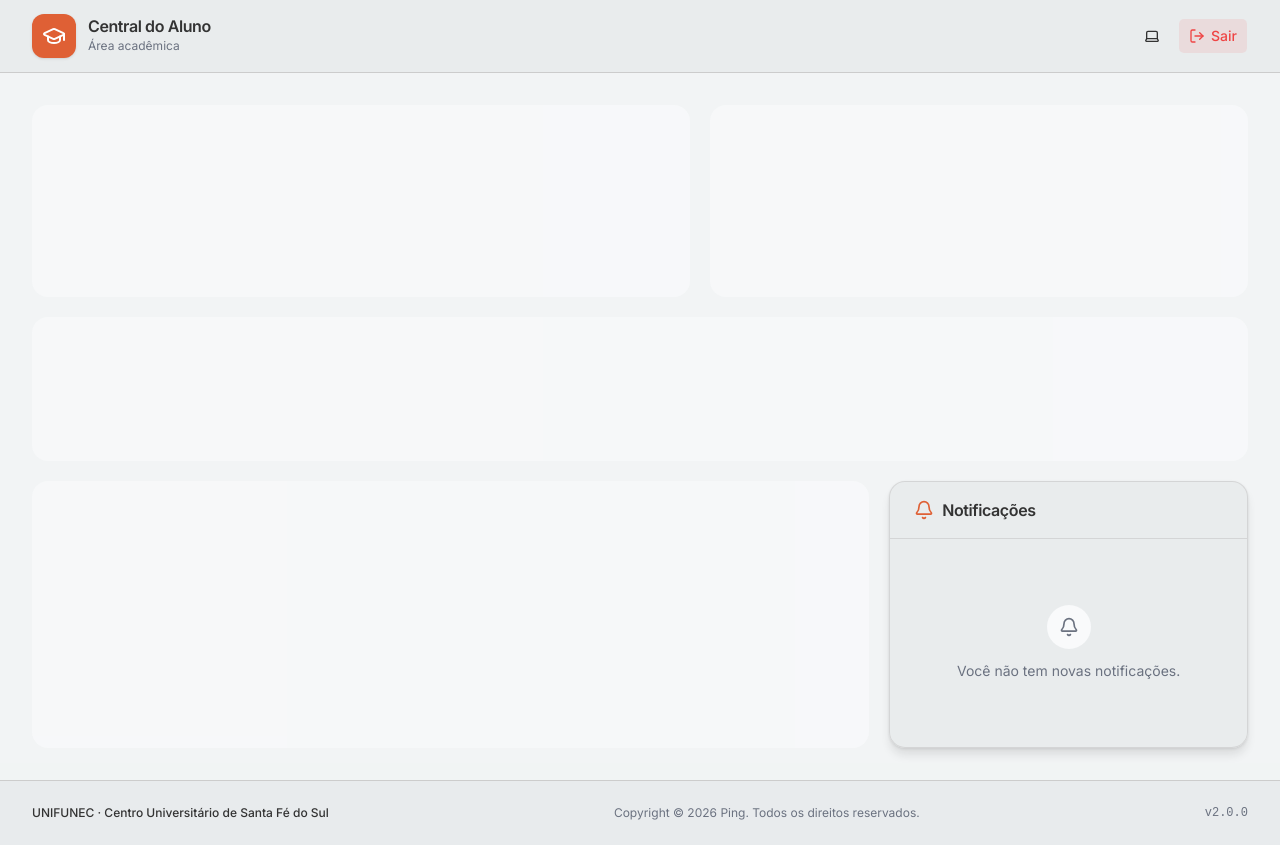
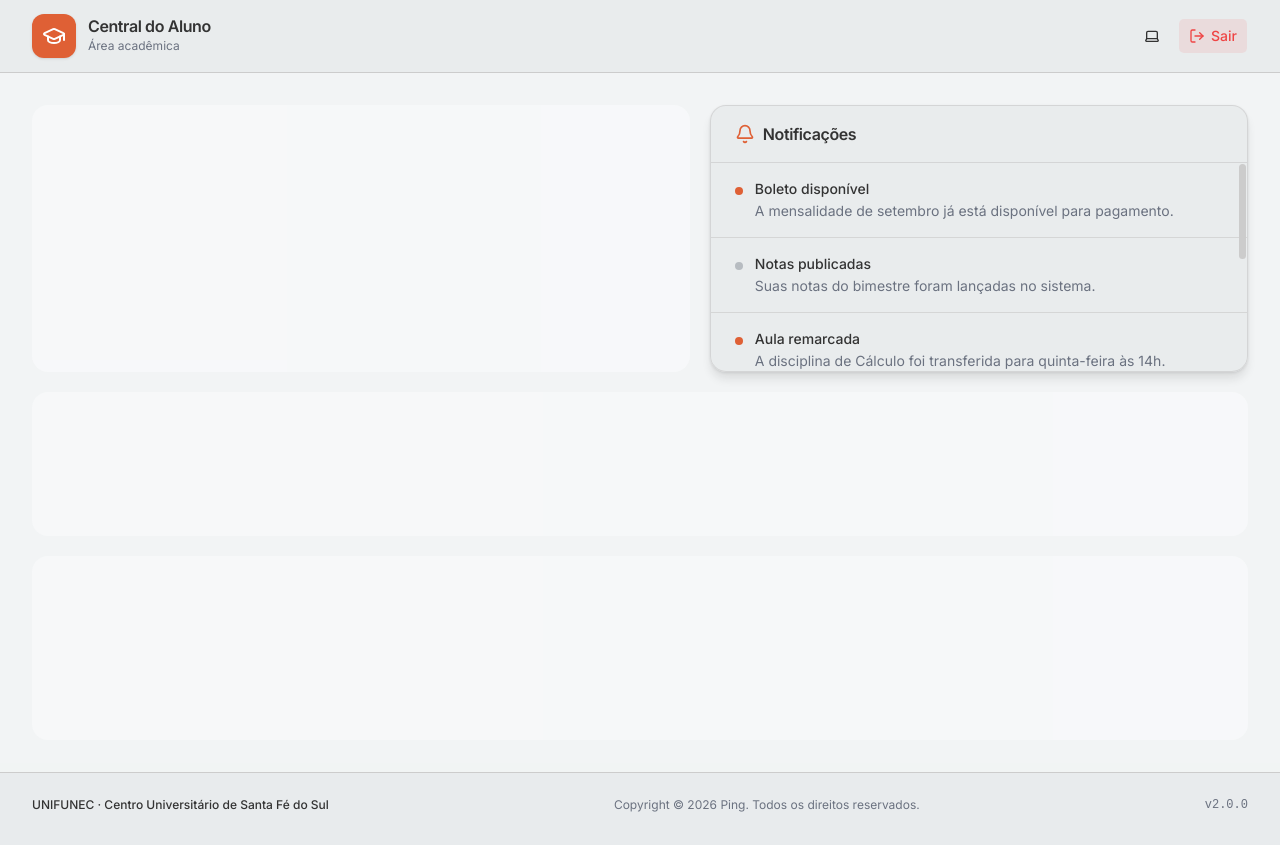
Before and after one commit to DaviTorelli/portal-do-aluno-unifunec, a Next.js app: page / in a window 1280 px wide. Built offline with nearby package versions, Linux system fonts and the light colour scheme.

Commit message:
Componente de notificações

```diff
--- a/app/(portal)/_components/notifications.tsx
+++ b/app/(portal)/_components/notifications.tsx
@@ -1,14 +1,82 @@
+"use client";
+
 //* Libraries imports
-import { BellIcon } from "lucide-react";
+import { useState } from "react";
+import { BellIcon, Trash2Icon } from "lucide-react";
 
 //* Components imports
 import { Panel, PanelHeading } from "@/components/panel";
+import { Button } from "@/components/ui/button";
+import { ScrollArea } from "@/components/ui/scroll-area";
+
+//* Utils imports
+import { cn } from "@/lib/utils";
+
+type Notification = {
+  id: number;
+  title: string;
+  description: string;
+  read: boolean;
+};
+
+const INITIAL_NOTIFICATIONS: Notification[] = [
+  {
+    id: 1,
+    title: "Boleto disponível",
+    description: "A mensalidade de setembro já está disponível para pagamento.",
+    read: false,
+  },
+  {
+    id: 2,
+    title: "Notas publicadas",
+    description: "Suas notas do bimestre foram lançadas no sistema.",
+    read: true,
+  },
+  {
+    id: 3,
+    title: "Aula remarcada",
+    description:
+      "A disciplina de Cálculo foi transferida para quinta-feira às 14h.",
+    read: false,
+  },
+  {
+    id: 4,
+    title: "Documentos pendentes",
+    description:
+      "Envie o comprovante de residência atualizado até sexta-feira.",
+    read: false,
+  },
+  {
+    id: 5,
+    title: "Biblioteca",
+    description: "O livro emprestado vence em 3 dias. Renove pelo portal.",
+    read: true,
+  },
+  {
+    id: 6,
+    title: "Evento acadêmico",
+    description: "A Semana de Tecnologia começa na próxima segunda-feira.",
+    read: true,
+  },
+];
 
 export function Notifications() {
+  const [notifications, setNotifications] = useState<Notification[]>(
+    INITIAL_NOTIFICATIONS,
+  );
+
+  function removeNotification(id: number) {
+    setNotifications((current) =>
+      current.filter((notification) => notification.id !== id),
+    );
+  }
+
   return (
     <Panel>
       <PanelHeading icon={BellIcon}>Notificações</PanelHeading>
-      <div className="flex min-h-52 flex-col items-center justify-center gap-3 p-6 text-center">
+      <div className="h-52">
+        {notifications.length === 0 ? (
+          <div className="flex h-full flex-col items-center justify-center gap-3 p-6 text-center">
             <div className="grid size-11 place-items-center rounded-full bg-muted">
               <BellIcon className="size-5 text-muted-foreground" />
             </div>
@@ -16,6 +84,47 @@ export function Notifications() {
               Você não tem novas notificações.
             </p>
           </div>
+        ) : (
+          <ScrollArea className="h-full">
+            <ul className="divide-y divide-border/70">
+              {notifications.map((notification) => (
+                <li
+                  key={notification.id}
+                  className="group flex items-start gap-3 px-5 py-4 sm:px-6"
+                >
+                  <span
+                    className={cn(
+                      "mt-2 size-2 shrink-0 rounded-full",
+                      notification.read
+                        ? "bg-muted-foreground/40"
+                        : "bg-primary",
+                    )}
+                    aria-label={notification.read ? "Lida" : "Não lida"}
+                  />
+                  <div className="min-w-0 flex-1">
+                    <p className="text-sm font-medium text-foreground">
+                      {notification.title}
+                    </p>
+                    <p className="mt-0.5 text-sm text-muted-foreground">
+                      {notification.description}
+                    </p>
+                  </div>
+                  <Button
+                    id={`remove-notification-${notification.id}`}
+                    aria-label={`Remover notificação: ${notification.title}`}
+                    variant="ghost"
+                    size="icon-sm"
+                    className="shrink-0 text-muted-foreground opacity-0 transition-opacity group-hover:opacity-100 focus-visible:opacity-100 hover:text-destructive"
+                    onClick={() => removeNotification(notification.id)}
+                  >
+                    <Trash2Icon />
+                  </Button>
+                </li>
+              ))}
+            </ul>
+          </ScrollArea>
+        )}
+      </div>
     </Panel>
   );
 }
--- a/app/(portal)/_components/quick-actions.tsx
+++ b/app/(portal)/_components/quick-actions.tsx
@@ -2,5 +2,5 @@
 import { Skeleton } from "@/components/ui/skeleton";
 
 export function QuickActions() {
-  return <Skeleton className="min-h-28 w-full rounded-2xl" />;
+  return <Skeleton className="min-h-46 w-full rounded-2xl" />;
 }
--- a/app/(portal)/page.tsx
+++ b/app/(portal)/page.tsx
@@ -1,4 +1,5 @@
 //* Components imports
+import { Fragment } from "react";
 import {
   AcademicPeriods,
   Faculty,
@@ -9,18 +10,15 @@ import {
 
 export default function PortalPage() {
   return (
-    <>
+    <Fragment>
       <div className="grid gap-5 lg:grid-cols-[minmax(0,1.1fr)_minmax(0,0.9fr)]">
         <StudentProfile />
-        <Faculty />
+        <Notifications />
       </div>
 
       <AcademicPeriods />
 
-      <div className="grid gap-5 lg:grid-cols-[minmax(0,1.4fr)_minmax(280px,0.6fr)]">
-        <QuickActions />
-        <Notifications />
-      </div>
-    </>
+      <QuickActions />
+    </Fragment>
   );
 }
```
Lines whose indentation alone changed are shown as unchanged.
